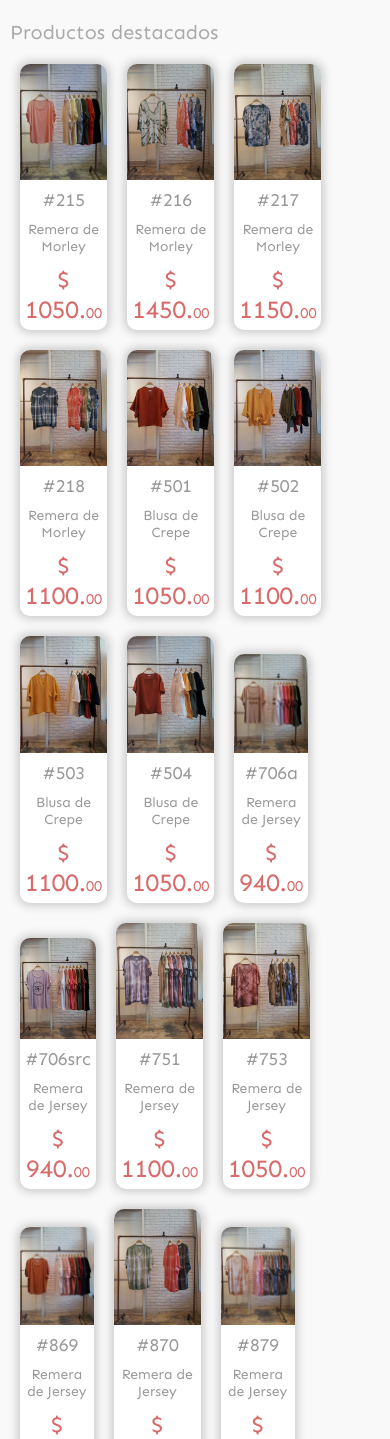
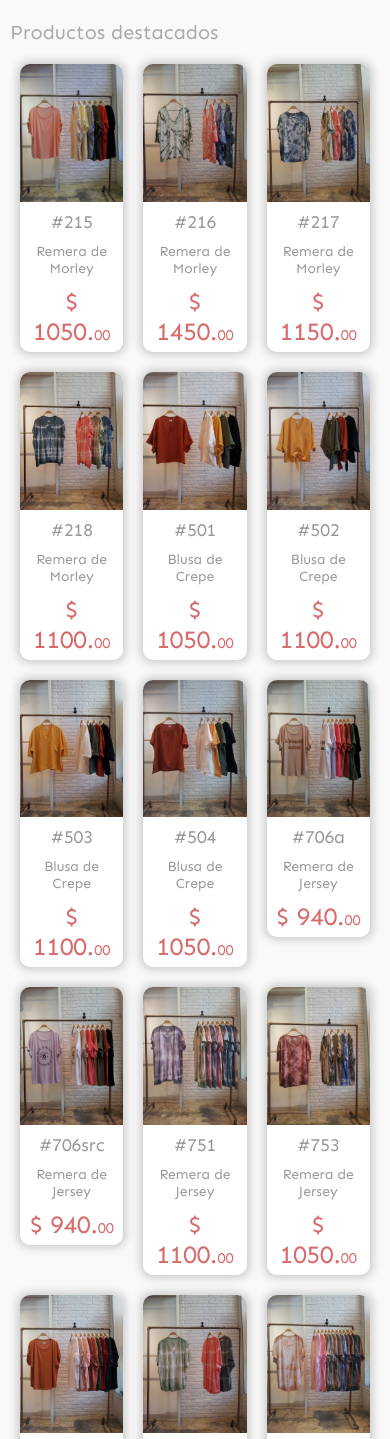
Before and after one commit to shimy8617/Catalogo-online-aypoo, a PHP site: page / in a window 390 px wide. Shown: the part 60-1499 px from the top of the page. Run offline with PHP 8.4, Linux system fonts and the light colour scheme; data comes from the database, SQL or seed files in the repository; some libraries are stand-ins or nearby versions.

Commit message:
Update index.css

```diff
--- a/css/index.css
+++ b/css/index.css
@@ -306,3 +306,13 @@ input[type="radio"]{
 	color: blue;
 	background: transparent;
 }
+@media(max-width: 787px){
+	.product-box{
+	width: calc(100%/4 - 20px);
+	}
+}
+@media(max-width: 637px){
+	.product-box{
+	width: calc(100%/3 - 20px);
+	}
+}
```
